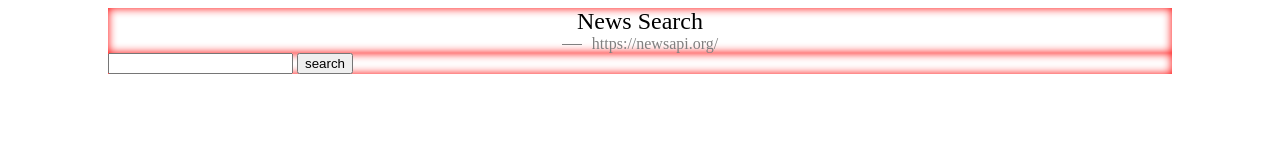
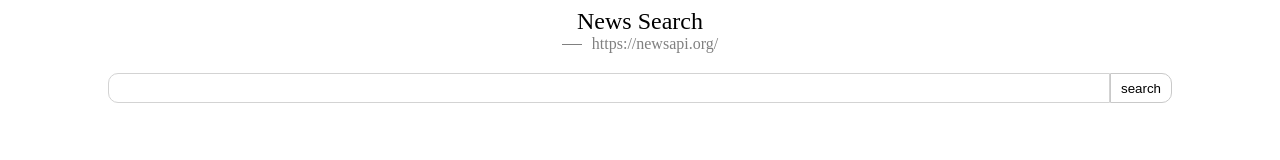
Before and after one commit to GeonWoo-LPS/news, a plain HTML site: page index.html in a window 1280 px wide. Drawn offline with Linux system fonts and the light colour scheme.

Commit message:
main 부분 css 작성

```diff
--- a/style.css
+++ b/style.css
@@ -7,7 +7,6 @@ h1, h2 {
 
 /* Layout */
 .wrapper {
-  box-shadow: inset 0 0 10px red;
   margin: 0 100px;
 }
 
@@ -38,3 +37,23 @@ h1, h2 {
   height: 1px;
   background-color: gray;
 }
+
+.news_search {
+  margin-top: 20px;
+  display: flex;
+}
+
+.news_search input {
+  flex-grow: 1;
+  border: 1px solid lightgray;
+  border-radius: 10px 0 0 10px;
+}
+
+.news_search button {
+  flex-shrink: 0;
+  padding: 0 10px;
+  height: 30px;
+  background-color: white;
+  border: 1px solid #C9C9C9;
+  border-radius: 0 10px 10px 0;
+}
```
